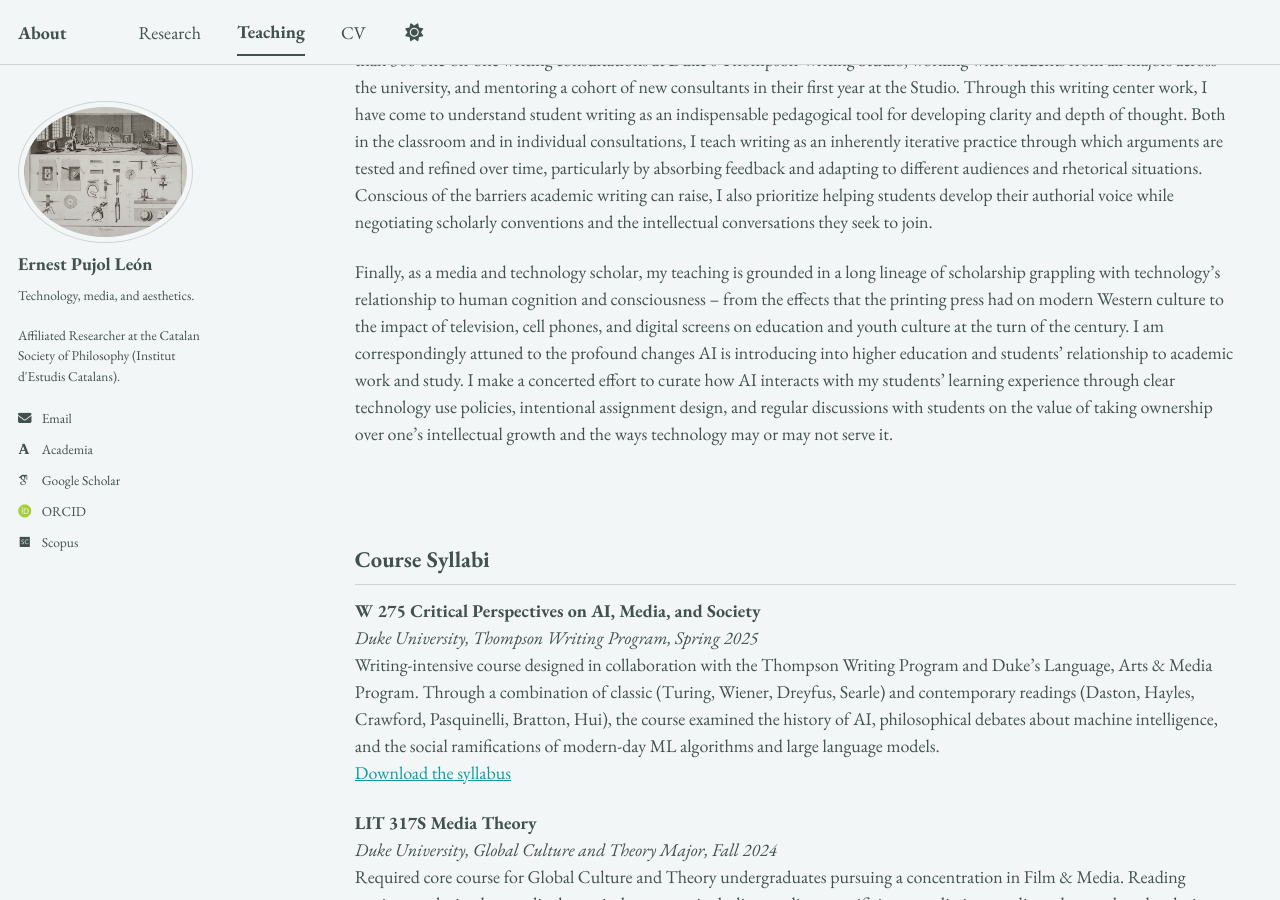
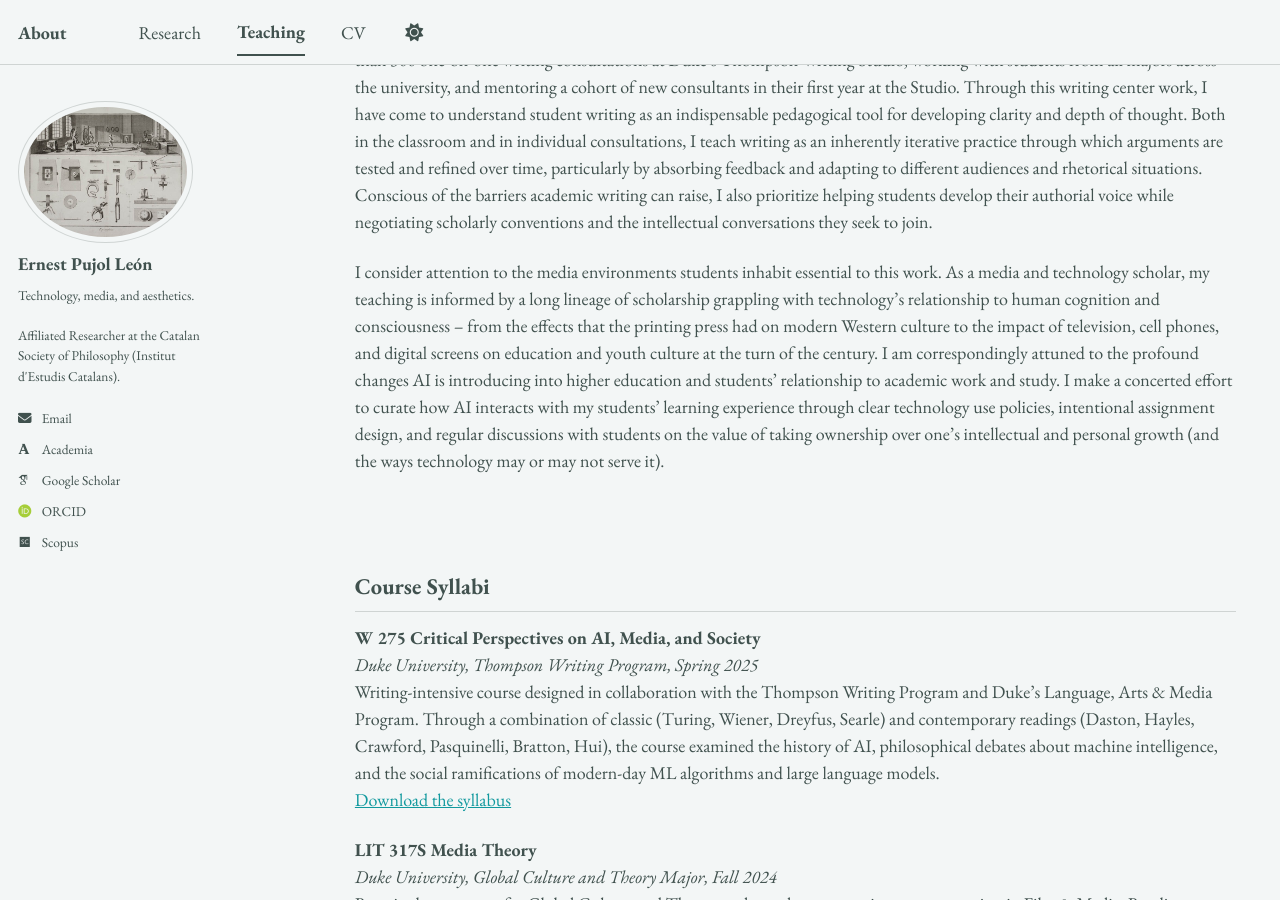
Before and after one commit to epujol90/epujol90.github.io, a Jekyll site: the page built from _pages/teaching.md, in a window 1280 px wide and 900 px high, scrolled down 494 px. Built offline with Jekyll 4.4.1, drawn with Linux system fonts in a browser that asks for light colours; some web fonts are replaced; a script bundle is joined from its source files by our own code; library files that are not in the unit come from our copies.

Commit message:
Update teaching.md

```diff
--- a/_pages/teaching.md
+++ b/_pages/teaching.md
@@ -11,7 +11,7 @@ My teaching experience includes both classroom instruction and writing center pr
 
 Beyond traditional coursework, my teaching owes much to my writing center experience. Over two consecutive years, I led more than 300 one-on-one writing consultations at Duke's Thompson Writing Studio, working with students from all majors across the university, and mentoring a cohort of new consultants in their first year at the Studio. Through this writing center work, I have come to understand student writing as an indispensable pedagogical tool for developing clarity and depth of thought. Both in the classroom and in individual consultations, I teach writing as an inherently iterative practice through which arguments are tested and refined over time, particularly by absorbing feedback and adapting to different audiences and rhetorical situations. Conscious of the barriers academic writing can raise, I also prioritize helping students develop their authorial voice while negotiating scholarly conventions and the intellectual conversations they seek to join.
 
-Finally, as a media and technology scholar, my teaching is grounded in a long lineage of scholarship grappling with technology’s relationship to human cognition and consciousness -- from the effects that the printing press had on modern Western culture to the impact of television, cell phones, and digital screens on education and youth culture at the turn of the century. I am correspondingly attuned to the profound changes AI is introducing into higher education and students’ relationship to academic work and study. I make a concerted effort to curate how AI interacts with my students’ learning experience through clear technology use policies, intentional assignment design, and regular discussions with students on the value of taking ownership over one’s intellectual growth and the ways technology may or may not serve it.
+I consider attention to the media environments students inhabit essential to this work. As a media and technology scholar, my teaching is informed by a long lineage of scholarship grappling with technology’s relationship to human cognition and consciousness -- from the effects that the printing press had on modern Western culture to the impact of television, cell phones, and digital screens on education and youth culture at the turn of the century. I am correspondingly attuned to the profound changes AI is introducing into higher education and students’ relationship to academic work and study. I make a concerted effort to curate how AI interacts with my students’ learning experience through clear technology use policies, intentional assignment design, and regular discussions with students on the value of taking ownership over one’s intellectual and personal growth (and the ways technology may or may not serve it).
 <br>
 <br>
 <br>
```
